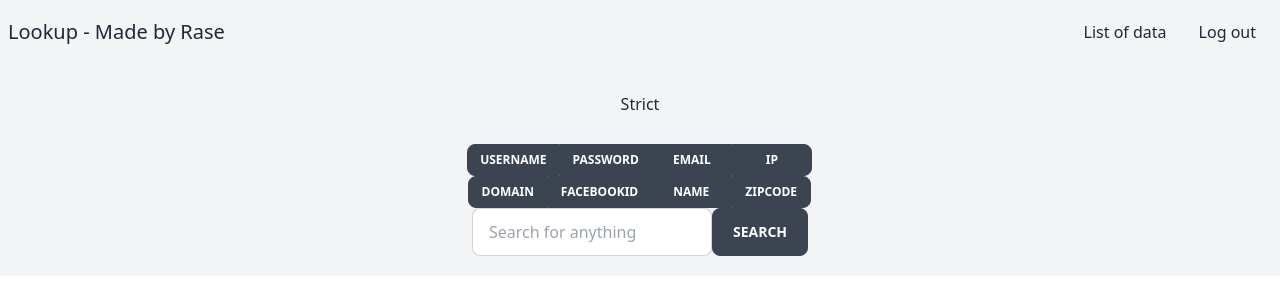
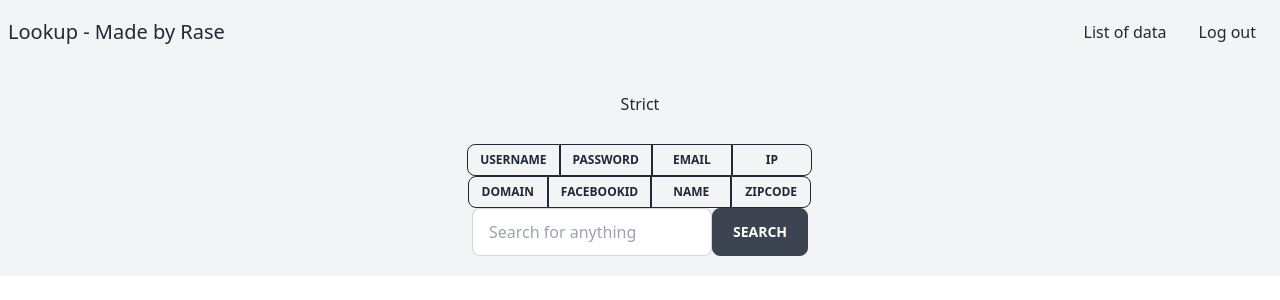
Before and after one commit to 52617365/Lookup, a Next.js app: page /lookup in a window 1280 px wide. Shown: the top 300 px of the page. Built offline with nearby package versions, Linux system fonts and the light colour scheme.

Commit message:
changed lookup option buttons to outlined ghost buttons.
Signed-off-by: 52617365 <rasengithub@protonmail.com>

```diff
--- a/components/LookUpOptionButtons.tsx
+++ b/components/LookUpOptionButtons.tsx
@@ -13,36 +13,36 @@ export default function LookUpOptionButtons({
                 }
             >
                 <input
-          style={{ minWidth: 80 }}
+                    style={{minWidth: 80}}
                     type="radio"
                     name="options"
                     value={"username"}
                     data-title={"username"}
-          className="btn btn-sm text-xs"
+                    className="btn btn-outline btn-sm text-xs"
                 />
                 <input
-          style={{ minWidth: 80 }}
+                    style={{minWidth: 80}}
                     type="radio"
                     name="options"
                     value={"password"}
                     data-title={"password"}
-          className="btn btn-sm text-xs"
+                    className="btn btn-outline btn-sm text-xs"
                 />
                 <input
-          style={{ minWidth: 80 }}
+                    style={{minWidth: 80}}
                     type="radio"
                     name="options"
                     value={"email"}
                     data-title={"email"}
-          className="btn btn-sm text-xs"
+                    className="btn btn-outline btn-sm text-xs"
                 />
                 <input
-          style={{ minWidth: 80 }}
+                    style={{minWidth: 80}}
                     type="radio"
                     name="options"
                     value={"ipaddress"}
                     data-title={"ip"}
-          className="btn btn-sm text-xs"
+                    className="btn btn-outline btn-sm text-xs"
                 />
             </div>
             <div
@@ -52,36 +52,36 @@ export default function LookUpOptionButtons({
                 }
             >
                 <input
-          style={{ minWidth: 80 }}
+                    style={{minWidth: 80}}
                     type="radio"
                     name="options"
                     value={"domain"}
                     data-title={"domain"}
-          className="btn btn-sm text-xs"
+                    className="btn btn-outline btn-sm text-xs border"
                 />
                 <input
-          style={{ minWidth: 80 }}
+                    style={{minWidth: 80}}
                     type="radio"
                     name="options"
                     value={"fb id"}
                     data-title={"facebookid"}
-          className="btn btn-sm text-xs"
+                    className="btn btn-outline btn-sm text-xs"
                 />
                 <input
-          style={{ minWidth: 80 }}
+                    style={{minWidth: 80}}
                     type="radio"
                     name="options"
                     value={"name"}
                     data-title={"name"}
-          className="btn btn-sm text-xs"
+                    className="btn btn-outline btn-sm text-xs"
                 />
                 <input
-          style={{ minWidth: 80 }}
+                    style={{minWidth: 80}}
                     type="radio"
                     name="options"
                     value={"postcode"}
                     data-title={"zipcode"}
-          className="btn btn-sm text-xs"
+                    className="btn btn-outline btn-sm text-xs"
                 />
             </div>
         </div>
--- a/components/Table.tsx
+++ b/components/Table.tsx
@@ -1,27 +1,5 @@
 import {useState} from "react";
 import {Snackbar} from "@mui/material";
-
-function renderBreachDate(breachDate: string) {
-    if (breachDate == null) {
-        return <></>;
-    }
-    return (
-        <span className="indicator-item indicator-bottom indicator-center badge badge-secondary w-max">
-      {breachDate}
-    </span>
-    );
-}
-
-function renderDatabaseName(databaseName: string) {
-    if (databaseName == null) {
-        return <></>;
-    }
-    return (
-        <span className="indicator-item indicator-center badge badge-primary w-max">
-      {databaseName}
-    </span>
-    );
-}
 
 export default function Table({
                                   result,
--- a/pages/lookup.tsx
+++ b/pages/lookup.tsx
@@ -120,7 +120,7 @@ const Lookup: NextPage = () => {
                 />
             </div>
             {renderQueryInformation(databaseResults, isFetched, timeTook)}
-            <div className={"grid m-auto pt-5 w-5/6"}>
+            <div className={"grid m-auto mt-5 w-5/6"}>
                 <div className="flex flex-wrap gap-1 justify-center items-center">
                     {renderDatabaseResults(databaseResults, isFetched, isDatabaseError)}
                 </div>
```
Lines whose indentation alone changed are shown as unchanged.
